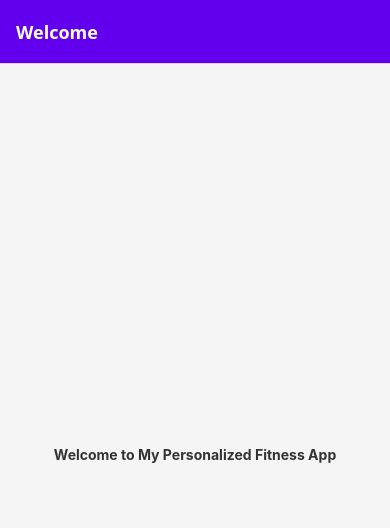
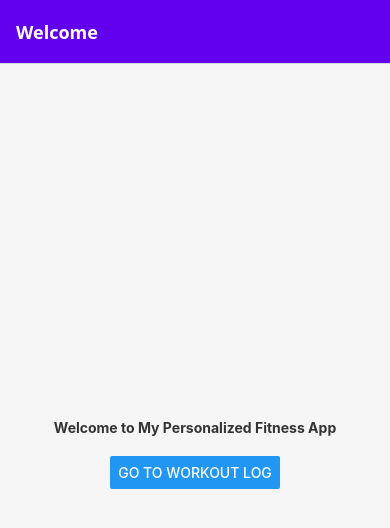
Before and after one commit to Aman-Jindal/Fitness-App, a React Native app: screen /Home in a window 390 px wide. Shown: the top 528 px of the page. Built offline with nearby package versions, Linux system fonts and the light colour scheme.

Commit message:
Added First Feature workout tracking

```diff
--- a/src/navigation/AppNavigator.js
+++ b/src/navigation/AppNavigator.js
@@ -4,6 +4,7 @@ import React from 'react';
 import { NavigationContainer } from '@react-navigation/native';
 import { createNativeStackNavigator } from '@react-navigation/native-stack';
 import HomeScreen from '../screens/HomeScreen'
+import WorkoutLogScreen from '../screens/WorkoutLogScreen';
 
 const Stack = createNativeStackNavigator();
 
@@ -19,6 +20,7 @@ const AppNavigator = () => {
                 }}
             >
                 <Stack.Screen name="Home" component={HomeScreen} options={{ title: 'Welcome' }} />
+                <Stack.Screen name="WorkoutLog" component={WorkoutLogScreen} options={{ title: 'Workout Log' }} />
             </Stack.Navigator>
         </NavigationContainer>
     );
--- a/src/screens/HomeScreen.js
+++ b/src/screens/HomeScreen.js
@@ -1,12 +1,15 @@
 // src/screens/HomeScreen.js
 import React from 'react';
-import { View, Text, StyleScheet, StyleSheet } from 'react-native';
+import { View, Text, Button, StyleSheet } from 'react-native';
 
 const HomeScreen = () => {
     return (
         <View style={styles.container}>
             <Text style={styles.title}>Welcome to My Personalized Fitness App</Text>
-            {/* Future components and functionalities will be added here */}
+            <Button
+                title="Go to Workout Log"
+                onPress={() => navigation.navigate('WorkoutLog')}
+            />
         </View>
     );
 };
@@ -24,6 +27,7 @@ const styles = StyleSheet.create({
         fontsize: 24,
         fontWeight: 'bold',
         color: '#333',
+        marginBottom: 20,
     },
 });
 
--- /dev/null
+++ b/src/screens/WorkoutLogScreen.js
@@ -0,0 +1,61 @@
+import React, { useState } from 'react';
+import { View, Text, TextInput, Button, FlatList, StyleSheet } from 'react-native';
+
+const WorkoutLogScreen = () => {
+    const [workout, setWorkout] = useState('');
+    const [workouts, setWorkouts] = useState([]);
+
+    const addWorkout = () => {
+        if (workout.trim() !== '') {
+            setWorkouts([...workouts, { id: Date.now().toString(), name: workout }]);
+            setWorkout('');
+        }
+    };
+
+    return (
+        <View style={style.container}>
+            <Text style={styles.header}>Workout Log</Text>
+            <TextInput
+                style={styles.input}
+                placeholder='Enter workout type'
+                value={workout}
+                onChangeText={setWorkout}
+            />
+            <Button title="Add Workout" onPress={addWorkout} />
+            <FlatList
+                data={workouts}
+                keyExtractor={(item) => item.id}
+                renderItem={({ item }) => (
+                    <View style={styles.item}>
+                        <Text>{item.name}</Text>
+                    </View>
+                )}
+            />
+        </View>
+    );
+};
+
+const styles = StyleSheet.create({
+    container: {
+        fles: 1,
+        padding: 20,
+    },
+    header: {
+        fontsize: 24,
+        marginBottom: 10,
+    },
+    input: {
+        borderWidth: 1,
+        borderColor: '#ccc',
+        padding: 10,
+        marginBottom: 10,
+        borderRadius: 4,
+    },
+    item: {
+        padding: 10,
+        borderBottomWidth: 1,
+        borderBottomColor: '#eee',
+    },
+});
+
+export default WorkoutLogScreen;
```
